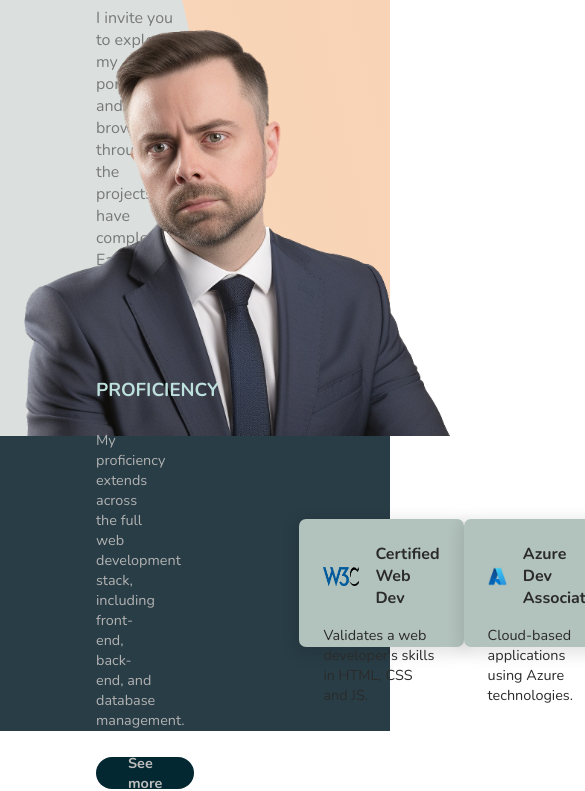
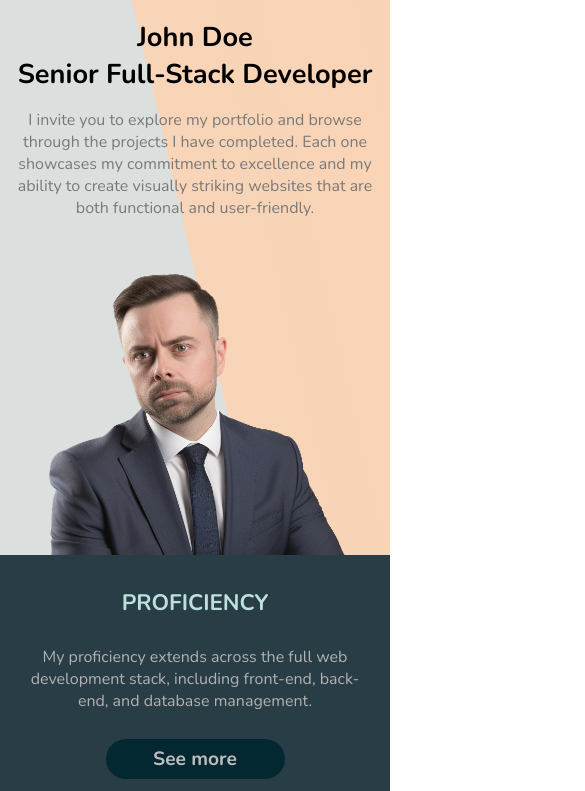
Before and after one commit to blueycode/john-doe-portfolio, a plain HTML site: page index.html in a window 390 px wide. Shown: the part 113-904 px from the top of the page, 585 px wide, since content can reach past the window. Drawn offline with nearby package versions, Linux system fonts and the light colour scheme.

Commit message:
feat: develop responsive design

```diff
--- a/style.css
+++ b/style.css
@@ -169,3 +169,94 @@ nav {
 .btn:hover {
     filter: brightness(1.1);
 }
+
+@media only screen and (max-width: 600px) {
+    nav {
+        padding: 1.2rem 0;
+        flex-direction: column;
+        gap: 1.5rem;
+        margin-bottom: 2rem;
+    }
+
+    #left-handle span {
+        font-size: 1.3rem;
+    }
+
+    #nav-links a {
+        font-size: 0.9rem;
+    }
+
+    #info {
+        height: auto;
+        padding: 1rem 1rem 0 1rem;
+    }
+
+    #overview {
+        flex-direction: column;
+        gap: 3rem;
+        text-align: center;
+    }
+
+    #dev-overview {
+        width: 100%;
+        gap: 1rem;
+    }
+
+    #dev-overview h2 {
+        font-size: 1.7rem;
+    }
+
+    #dev-image img {
+        height: 18rem;
+    }
+
+    #details {
+        height: auto;
+        flex-direction: column;
+        padding: 2rem 1rem;
+        gap: 3rem;
+    }
+
+    #details > div:nth-child(1) {
+        width: 100%;
+        align-items: center;
+        text-align: center;
+    }
+
+    #details > div:nth-child(1) > div {
+        font-size: 1rem;
+    }
+
+    #details h3 {
+        font-size: 1.4rem;
+    }
+
+    #cards {
+        flex-direction: column;
+        align-items: center;
+        gap: 1rem;
+    }
+
+    #cards > div {
+        width: 100%;
+    }
+
+    #cards > div > span {
+        justify-content: center;
+    }
+
+    #cards h4 {
+        font-size: 1.3rem;
+    }
+
+    #cards > div > div {
+        font-size: 1rem;
+        text-align: center;
+    }
+
+    .btn {
+        height: 2.5rem;
+        width: 50%;
+        font-size: 1.2rem;
+    }
+}
```
